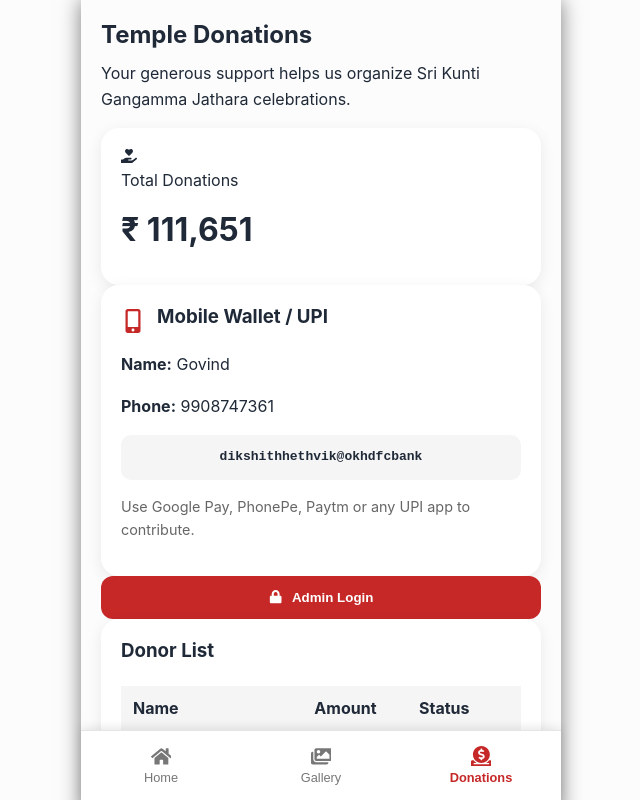
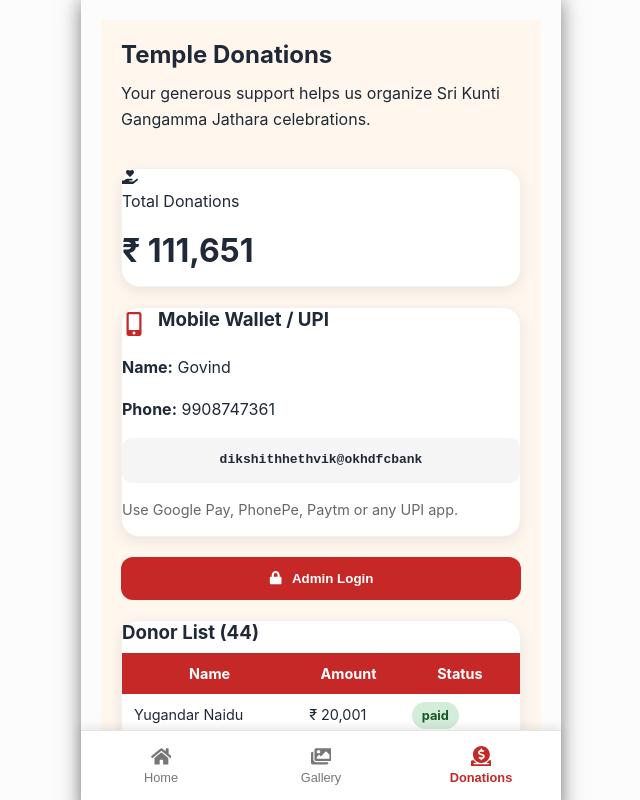
Before and after one commit to rthalla1994/GT, a React (Vite) app: page / in a window 1280 px wide. Both pictures are taken after a click on the button "Donations". Shown: the top 800 px of the page, without its empty margins (319-959 px from the left). Built offline with nearby package versions, Linux system fonts and the light colour scheme; no server answers; the database is empty.

Commit message:
donors page background fix

```diff
--- a/src/pages/Donations.css
+++ b/src/pages/Donations.css
@@ -1,11 +1,26 @@
+.donations-container {
+  min-height: 100vh;
+  padding: 20px;
+
+  background: #fff7ed;
+
+  display: flex;
+  flex-direction: column;
+  gap: 20px;
+}
+
+.total-card,
 .wallet-card,
 .donor-form-card,
 .donor-table-card,
-.total-card {
-  background: white;
+.modal-content {
+  background: #ffffff;
+
   border-radius: 18px;
-  padding: 20px;
-  box-shadow: 0 4px 15px rgba(0, 0, 0, 0.08);
+
+  box-shadow: 0 4px 14px rgba(0, 0, 0, 0.08);
+
+  border: 1px solid #f1f1f1;
 }
 
 .wallet-header {
@@ -58,18 +73,24 @@
 .donor-table {
   width: 100%;
   border-collapse: collapse;
-  margin-top: 15px;
+  background: white;
 }
 
 .donor-table th {
-  background: #f5f5f5;
+  background: #c62828;
+  color: white;
   padding: 12px;
-  text-align: left;
+  font-size: 0.9rem;
 }
 
 .donor-table td {
   padding: 12px;
   border-bottom: 1px solid #eee;
+  font-size: 0.9rem;
+}
+
+.donor-table tr:nth-child(even) {
+  background: #fffaf5;
 }
 
 .status-badge {
--- a/src/pages/Donations.jsx
+++ b/src/pages/Donations.jsx
@@ -61,13 +61,9 @@ const Donations = () => {
   ];
 
   const [donors, setDonors] = useState([]);
-
   const [isAdmin, setIsAdmin] = useState(false);
-
   const [showAdminModal, setShowAdminModal] = useState(false);
-
   const [passcode, setPasscode] = useState('');
-
   const [editingId, setEditingId] = useState(null);
 
   const [formData, setFormData] = useState({
@@ -76,47 +72,75 @@ const Donations = () => {
     status: 'paid',
   });
 
-  // Load donors
+  // LOAD DONORS
   useEffect(() => {
+
+    try {
 
       const savedDonors =
         localStorage.getItem('templeDonors');
 
-    if (
-      savedDonors &&
-      JSON.parse(savedDonors).length > 0
-    ) {
+      if (savedDonors) {
 
-      setDonors(JSON.parse(savedDonors));
+        const parsed =
+          JSON.parse(savedDonors);
+
+        setDonors(parsed);
 
       } else {
-
-      setDonors(initialDonors);
 
         localStorage.setItem(
           'templeDonors',
           JSON.stringify(initialDonors)
         );
+
+        setDonors(initialDonors);
+      }
+
+    } catch (error) {
+
+      console.log(error);
+
+      setDonors(initialDonors);
     }
 
   }, []);
 
+  // SAVE DONORS
+  useEffect(() => {
 
-  // Admin Login
+    if (donors.length > 0) {
+
+      localStorage.setItem(
+        'templeDonors',
+        JSON.stringify(donors)
+      );
+    }
+
+  }, [donors]);
+
+  // ADMIN LOGIN
   const handleAdminLogin = (e) => {
+
     e.preventDefault();
 
     if (passcode === '7082') {
+
       setIsAdmin(true);
+
       setShowAdminModal(false);
+
       setPasscode('');
+
     } else {
+
       alert('Incorrect passcode');
     }
   };
 
-  // Input Change
+  // INPUT CHANGE
   const handleChange = (e) => {
+
     const { name, value } = e.target;
 
     setFormData({
@@ -125,20 +149,19 @@ const Donations = () => {
     });
   };
 
-  // Add / Update Donor
+  // ADD / UPDATE
   const handleSubmit = (e) => {
+
     e.preventDefault();
 
     if (!formData.name || !formData.amount) {
       return;
     }
 
-    let updatedDonors = [];
+    // UPDATE
+    if (editingId) {
 
-    // UPDATE
-    if (editingId !== null) {
-
-      updatedDonors = donors.map((donor) =>
+      const updatedDonors = donors.map((donor) =>
         donor.id === editingId
           ? {
             ...donor,
@@ -151,12 +174,9 @@ const Donations = () => {
 
       setDonors(updatedDonors);
 
-      localStorage.setItem(
-        'templeDonors',
-        JSON.stringify(updatedDonors)
-      );
+      setEditingId(null);
 
-      setEditingId(null);
+      alert('Donor updated successfully');
 
     } else {
 
@@ -168,14 +188,9 @@ const Donations = () => {
         status: formData.status,
       };
 
-      updatedDonors = [newDonor, ...donors];
+      setDonors([newDonor, ...donors]);
 
-      setDonors(updatedDonors);
-
-      localStorage.setItem(
-        'templeDonors',
-        JSON.stringify(updatedDonors)
-      );
+      alert('Donor added successfully');
     }
 
     setFormData({
@@ -185,83 +200,104 @@ const Donations = () => {
     });
   };
 
-  // Edit Donor
+  // EDIT
   const handleEdit = (donor) => {
 
     setEditingId(donor.id);
 
     setFormData({
-      name: donor.name || '',
-      amount: donor.amount || '',
-      status: donor.status || 'pending',
+      name: donor.name,
+      amount: donor.amount,
+      status: donor.status,
     });
 
-    // Scroll to top form
     window.scrollTo({
       top: 0,
       behavior: 'smooth',
     });
   };
 
-  // Delete Donor
+  // DELETE
   const handleDelete = (id) => {
 
-    const confirmDelete = window.confirm(
-      'Delete this donor?'
+    const confirmDelete =
+      window.confirm(
+        'Are you sure you want to delete this donor?'
       );
 
-    if (confirmDelete) {
+    if (!confirmDelete) return;
 
-      const updatedDonors = donors.filter(
+    const updatedDonors =
+      donors.filter(
         (donor) => donor.id !== id
       );
 
     setDonors(updatedDonors);
 
-      localStorage.setItem(
-        'templeDonors',
-        JSON.stringify(updatedDonors)
-      );
-    }
+    alert('Donor deleted successfully');
   };
 
-  // Total
+  // CANCEL EDIT
+  const cancelEdit = () => {
+
+    setEditingId(null);
+
+    setFormData({
+      name: '',
+      amount: '',
+      status: 'paid',
+    });
+  };
+
+  // TOTAL
   const totalAmount = donors.reduce(
-    (sum, donor) => sum + donor.amount,
+    (sum, donor) =>
+      sum + Number(donor.amount),
     0
   );
 
   return (
+
     <div className="donations-container fade-in">
 
-      {/* Header */}
+      {/* HEADER */}
       <div className="donations-header">
+
         <h2>Temple Donations</h2>
 
         <p>
           Your generous support helps us organize
           Sri Kunti Gangamma Jathara celebrations.
         </p>
+
       </div>
 
-      {/* Total Card */}
+      {/* TOTAL */}
       <div className="total-card">
+
         <FaHandHoldingHeart className="total-icon" />
 
         <div>
+
           <p>Total Donations</p>
 
-          <h1>₹ {totalAmount.toLocaleString()}</h1>
-        </div>
+          <h1>
+            ₹ {totalAmount.toLocaleString()}
+          </h1>
+
         </div>
 
-      {/* Wallet Details */}
+      </div>
+
+      {/* WALLET */}
       <div className="wallet-card">
 
         <div className="wallet-header">
+
           <FaMobileAlt className="wallet-icon" />
 
           <h3>Mobile Wallet / UPI</h3>
+
         </div>
 
         <div className="wallet-details">
@@ -279,26 +315,34 @@ const Donations = () => {
           </p>
 
           <p className="wallet-note">
-            Use Google Pay, PhonePe, Paytm
-            or any UPI app to contribute.
+            Use Google Pay, PhonePe,
+            Paytm or any UPI app.
           </p>
 
         </div>
+
       </div>
 
-      {/* Admin Login */}
+      {/* ADMIN LOGIN */}
       {!isAdmin && (
+
         <button
           className="admin-btn"
-          onClick={() => setShowAdminModal(true)}
+          onClick={() =>
+            setShowAdminModal(true)
+          }
         >
+
           <FaLock />
+
           Admin Login
+
         </button>
       )}
 
-      {/* Admin Form */}
+      {/* ADMIN FORM */}
       {isAdmin && (
+
         <div className="donor-form-card">
 
           <h3>
@@ -333,6 +377,7 @@ const Donations = () => {
               value={formData.status}
               onChange={handleChange}
             >
+
               <option value="paid">
                 Paid
               </option>
@@ -340,22 +385,40 @@ const Donations = () => {
               <option value="pending">
                 Pending
               </option>
+
             </select>
 
             <button type="submit">
+
               {editingId
                 ? 'Update Donor'
                 : 'Add Donation'}
+
             </button>
 
+            {editingId && (
+
+              <button
+                type="button"
+                className="cancel-btn"
+                onClick={cancelEdit}
+              >
+                Cancel Edit
+              </button>
+
+            )}
+
           </form>
+
         </div>
       )}
 
-      {/* Donor Table */}
+      {/* DONOR TABLE */}
       <div className="donor-table-card">
 
-        <h3>Donor List</h3>
+        <h3>
+          Donor List ({donors.length})
+        </h3>
 
         {donors.length === 0 ? (
 
@@ -370,15 +433,21 @@ const Donations = () => {
             <table className="donor-table">
 
               <thead>
+
                 <tr>
+
                   <th>Name</th>
+
                   <th>Amount</th>
+
                   <th>Status</th>
 
                   {isAdmin && (
                     <th>Actions</th>
                   )}
+
                 </tr>
+
               </thead>
 
               <tbody>
@@ -390,15 +459,19 @@ const Donations = () => {
                     <td>{donor.name}</td>
 
                     <td>
-                      ₹ {donor.amount.toLocaleString()}
+                      ₹ {Number(
+                        donor.amount
+                      ).toLocaleString()}
                     </td>
 
                     <td>
+
                       <span
                         className={`status-badge ${donor.status}`}
                       >
                         {donor.status}
                       </span>
+
                     </td>
 
                     {isAdmin && (
@@ -408,17 +481,25 @@ const Donations = () => {
                         <button
                           type="button"
                           className="edit-btn"
-                          onClick={() => handleEdit(donor)}
+                          onClick={() =>
+                            handleEdit(donor)
+                          }
                         >
+
                           <FaEdit />
+
                         </button>
 
                         <button
                           type="button"
                           className="delete-btn"
-                          onClick={() => handleDelete(donor.id)}
+                          onClick={() =>
+                            handleDelete(donor.id)
+                          }
                         >
+
                           <FaTrash />
+
                         </button>
 
                       </td>
@@ -433,9 +514,10 @@ const Donations = () => {
 
           </div>
         )}
+
       </div>
 
-      {/* Admin Modal */}
+      {/* ADMIN MODAL */}
       {showAdminModal && (
 
         <div className="modal-overlay">
@@ -448,12 +530,16 @@ const Donations = () => {
                 setShowAdminModal(false)
               }
             >
+
               <FaTimes />
+
             </button>
 
             <h3>Admin Access</h3>
 
-            <form onSubmit={handleAdminLogin}>
+            <form
+              onSubmit={handleAdminLogin}
+            >
 
               <input
                 type="password"
@@ -461,7 +547,9 @@ const Donations = () => {
                 placeholder="Enter Passcode"
                 value={passcode}
                 onChange={(e) =>
-                  setPasscode(e.target.value)
+                  setPasscode(
+                    e.target.value
+                  )
                 }
               />
 
@@ -469,7 +557,9 @@ const Donations = () => {
                 type="submit"
                 className="btn"
               >
+
                 Login
+
               </button>
 
             </form>
```
Lines whose indentation alone changed are shown as unchanged.
